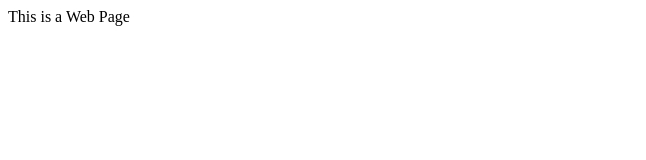
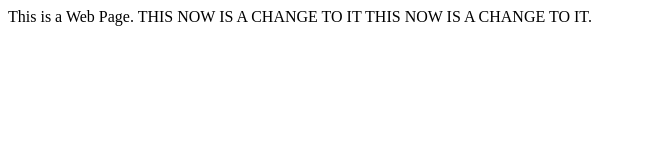
Before and after one commit to Rey3356/Rey3356, a plain HTML site: page index.html in a window 1280 px wide. Shown: the whole page, without its empty margins (0-646 px from the left). Drawn offline with Linux system fonts and the light colour scheme.

Commit message:
added new head to index

```diff
--- a/index.html
+++ b/index.html
@@ -3,6 +3,9 @@
 Sample Website
 </title>
 <head>
-This is a Web Page
+This is a Web Page. THIS NOW IS A CHANGE TO IT
+</head>
+<head>
+THIS NOW IS A CHANGE TO IT.
 </head>
 </html>
```
